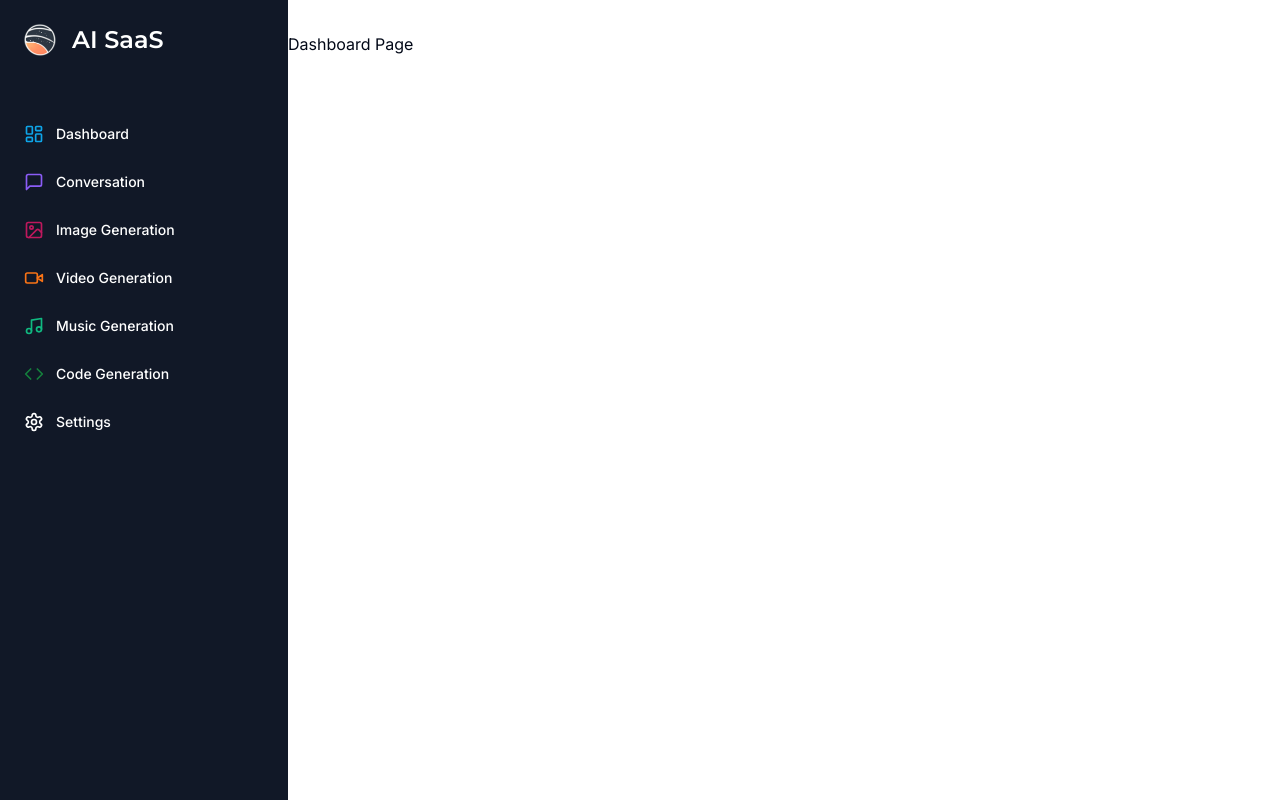
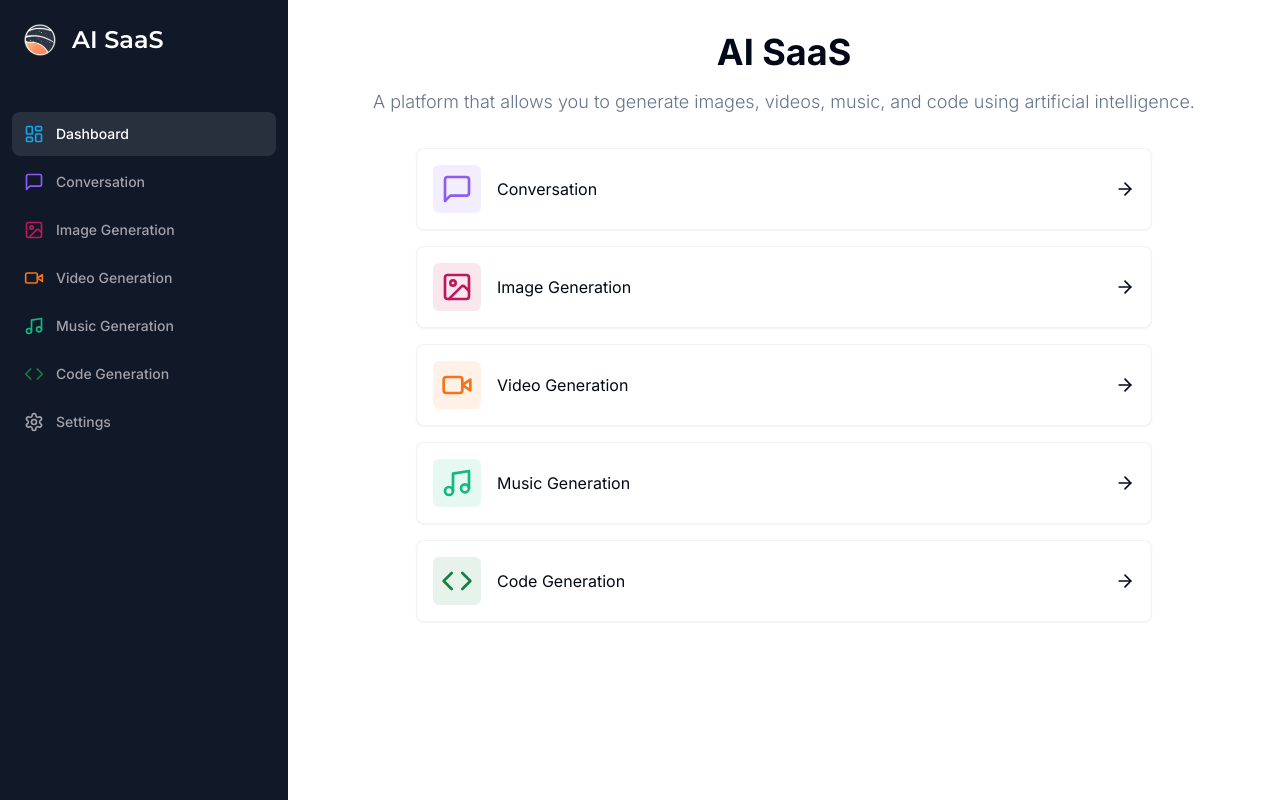
Before and after one commit to mojalil/ai-saas, a Next.js app: page /dashboard in a window 1280 px wide. Built offline with nearby package versions, Linux system fonts and the light colour scheme.

Commit message:
creating page for conversations

```diff
--- /dev/null
+++ b/app/(dashboard)/(routes)/conversation/page.tsx
@@ -0,0 +1,22 @@
+import Heading from "@/components/Heading"
+import { MessageSquare } from "lucide-react"
+
+
+const ConversationPage = () => {
+    return (
+        <div>
+            <div>
+                <Heading
+                    title="Conversation"
+                    description="Talk to an AI."
+                    icon={MessageSquare}
+                    iconColor="text-violet-500"
+                    bgColor="bg-violet-500/10"
+                />
+            </div>
+        </div>
+
+    )
+}
+
+export default ConversationPage
--- a/app/(dashboard)/(routes)/dashboard/page.tsx
+++ b/app/(dashboard)/(routes)/dashboard/page.tsx
@@ -1,11 +1,83 @@
+"use client";
 
+import { useRouter } from "next/navigation";
+
+import { Card } from "@/components/ui/card";
+import { ArrowRight, Code, ImageIcon, MessageSquare, MusicIcon, VideoIcon } from "lucide-react";
+import { cn } from "@/lib/utils";
+
+const tools = [
+  {
+    label: "Conversation",
+    icon: MessageSquare,
+    color: "text-violet-500",
+    bgColor: "bg-violet-500/10",
+    href: "/conversation",
+  },
+  {
+    label: "Image Generation",
+    icon: ImageIcon,
+    color: "text-pink-700",
+    bgColor: "bg-pink-700/10",
+    href: "/image",
+  },
+    {
+    label: "Video Generation",
+    icon: VideoIcon,
+    color: "text-orange-500",
+    bgColor: "bg-orange-500/10",
+    href: "/video",
+    },
+    {
+    label: "Music Generation",
+    icon: MusicIcon,
+    color: "text-emerald-500",
+    bgColor: "bg-emerald-500/10",
+    href: "/music",
+    },
+    {
+    label: "Code Generation",
+    icon: Code,
+    color: "text-green-700",
+    bgColor: "bg-green-700/10",
+    href: "/code",
+    },
+];
 
 const DashboardPage = () => {
+
+    const router = useRouter();
+
   return (
     <div>
-        <div>Dashboard Page</div>
+      <div className="mb-8 space-y-4">
+        <h2 className="text-2xl md:text-4xl font-bold text-center">AI SaaS</h2>
+        <p className="text-muted-foreground text-sm font-light md:text-lg text-center">
+          A platform that allows you to generate images, videos, music, and code
+          using artificial intelligence.
+        </p>
+      </div>
+      <div className="px-4 md:px-20 lg:px-32 space-y-4">
+        {tools.map((tool) => (
+          <Card
+            onClick={() => router.push(tool.href)}
+            key={tool.href}
+            className="p-4 border-black/5 flex items-center justify-between hover:shadow-md transition cursor-pointer"
+          >
+            <div className="flex items-center gap-x-4">
+              <div className={cn("p-2 w-fit rounded-md", tool.bgColor)}>
+                <tool.icon className={cn("w-8 h-8", tool.color)} />
+              </div>
+              <div className="semi-bold">
+                {tool.label}
+                </div>
+            </div>
+            <ArrowRight className="w-5 h-5"/>
+          </Card>
+        ))}
+      </div>
     </div>
-  )
-}
+  );
+};
 
 export default DashboardPage;
--- /dev/null
+++ b/components/Heading.tsx
@@ -0,0 +1,30 @@
+import { LucideIcon } from "lucide-react";
+
+interface HeadingProps {
+    title: string;
+    description: string;
+    icon: LucideIcon;
+    iconColor?: string;
+    bgColor?: string;
+}
+
+
+const Heading = ({
+
+    title,
+    description,
+    icon,
+    iconColor = "text-violet-500",
+    bgColor = "bg-violet-500/10",
+
+
+} : HeadingProps) => {
+    return(
+        <div>
+            Heading Component
+        </div>
+
+    )
+}
+
+export default Heading;
--- a/components/MobileSidebar.tsx
+++ b/components/MobileSidebar.tsx
@@ -1,8 +1,22 @@
+'use client';
+
 import { Menu } from "lucide-react";
 import { Button } from "@/components/ui/button";
 import { Sheet, SheetContent, SheetTrigger } from "@/components/ui/sheet";
 import Sidebar from "@/components/Sidebar";
+import { useEffect, useState } from "react";
 const MobileSidebar = () => {
+    const [isMounted, setIsMounted] = useState(false);
+
+    useEffect(() => {
+        setIsMounted(true);
+    }
+    , []);
+
+    if (!isMounted) {
+        return null;
+    }
+
   return (
     <Sheet>
       <SheetTrigger>
--- a/components/Sidebar.tsx
+++ b/components/Sidebar.tsx
@@ -4,7 +4,16 @@
 import Link from "next/link";
 import { Montserrat } from "next/font/google";
 import { cn } from "@/lib/utils";
-import { Code, ImageIcon, LayoutDashboard, MessageSquare, MusicIcon, Settings, VideoIcon } from "lucide-react";
+import {
+  Code,
+  ImageIcon,
+  LayoutDashboard,
+  MessageSquare,
+  MusicIcon,
+  Settings,
+  VideoIcon,
+} from "lucide-react";
+import { usePathname } from "next/navigation";
 
 const montserrat = Montserrat({
   weight: "600",
@@ -52,34 +61,36 @@
     label: "Settings",
     icon: Settings,
     href: "/settings",
-    }
-
-]
+  },
+];
 
 const Sidebar = () => {
+  const pathName = usePathname();
   return (
     <div className="space-y-4 py-4 flex flex-col h-full bg-[#111827] text-white">
       <div className="px-3 py-2 flex-1">
         <Link href="/dashboard" className="flex items-center pl-3 mb-14">
           <div className="relative w-8 h-8 mr-4">
-                <Image fill alt="Logo" src="/ai-saas-logo-5.png"/>
+            <Image fill alt="Logo" src="/ai-saas-logo-5.png" />
           </div>
-                <h1 className={cn("text-2xl font-bold", montserrat.className)}>AI SaaS</h1>
+          <h1 className={cn("text-2xl font-bold", montserrat.className)}>
+            AI SaaS
+          </h1>
         </Link>
         <div className="space-y-1">
           {routes.map((route) => (
             <Link
               href={route.href}
               key={route.href}
-                    className="text-sm group flex p-3 w-full
-                    justify-start font-medium cursor-pointer hover:test-white hover:bg-white/10 rounded-lg transition"
+              className={cn( "text-sm group flex p-3 w-full justify-start font-medium cursor-pointer hover:test-white hover:bg-white/10 rounded-lg transition",
+              pathName === route.href ? "text-white bg-white/10" : "text-zinc-400"
+              )}
             >
               <div className="flex items-center flex-1">
-                            <route.icon className={cn("w-5 h-5 mr-3", route.color)}/>
+                <route.icon className={cn("w-5 h-5 mr-3", route.color)} />
                 {route.label}
               </div>
             </Link>
-
           ))}
         </div>
       </div>
--- /dev/null
+++ b/components/ui/card.tsx
@@ -0,0 +1,79 @@
+import * as React from "react"
+
+import { cn } from "@/lib/utils"
+
+const Card = React.forwardRef<
+  HTMLDivElement,
+  React.HTMLAttributes<HTMLDivElement>
+>(({ className, ...props }, ref) => (
+  <div
+    ref={ref}
+    className={cn(
+      "rounded-lg border bg-card text-card-foreground shadow-sm",
+      className
+    )}
+    {...props}
+  />
+))
+Card.displayName = "Card"
+
+const CardHeader = React.forwardRef<
+  HTMLDivElement,
+  React.HTMLAttributes<HTMLDivElement>
+>(({ className, ...props }, ref) => (
+  <div
+    ref={ref}
+    className={cn("flex flex-col space-y-1.5 p-6", className)}
+    {...props}
+  />
+))
+CardHeader.displayName = "CardHeader"
+
+const CardTitle = React.forwardRef<
+  HTMLParagraphElement,
+  React.HTMLAttributes<HTMLHeadingElement>
+>(({ className, ...props }, ref) => (
+  <h3
+    ref={ref}
+    className={cn(
+      "text-2xl font-semibold leading-none tracking-tight",
+      className
+    )}
+    {...props}
+  />
+))
+CardTitle.displayName = "CardTitle"
+
+const CardDescription = React.forwardRef<
+  HTMLParagraphElement,
+  React.HTMLAttributes<HTMLParagraphElement>
+>(({ className, ...props }, ref) => (
+  <p
+    ref={ref}
+    className={cn("text-sm text-muted-foreground", className)}
+    {...props}
+  />
+))
+CardDescription.displayName = "CardDescription"
+
+const CardContent = React.forwardRef<
+  HTMLDivElement,
+  React.HTMLAttributes<HTMLDivElement>
+>(({ className, ...props }, ref) => (
+  <div ref={ref} className={cn("p-6 pt-0", className)} {...props} />
+))
+CardContent.displayName = "CardContent"
+
+const CardFooter = React.forwardRef<
+  HTMLDivElement,
+  React.HTMLAttributes<HTMLDivElement>
+>(({ className, ...props }, ref) => (
+  <div
+    ref={ref}
+    className={cn(" flex items-center p-6 pt-0", className)}
+    {...props}
+  />
+))
+CardFooter.displayName = "CardFooter"
+
+export { Card, CardHeader, CardFooter, CardTitle, CardDescription, CardContent }
```
Lines whose indentation alone changed are shown as unchanged.
